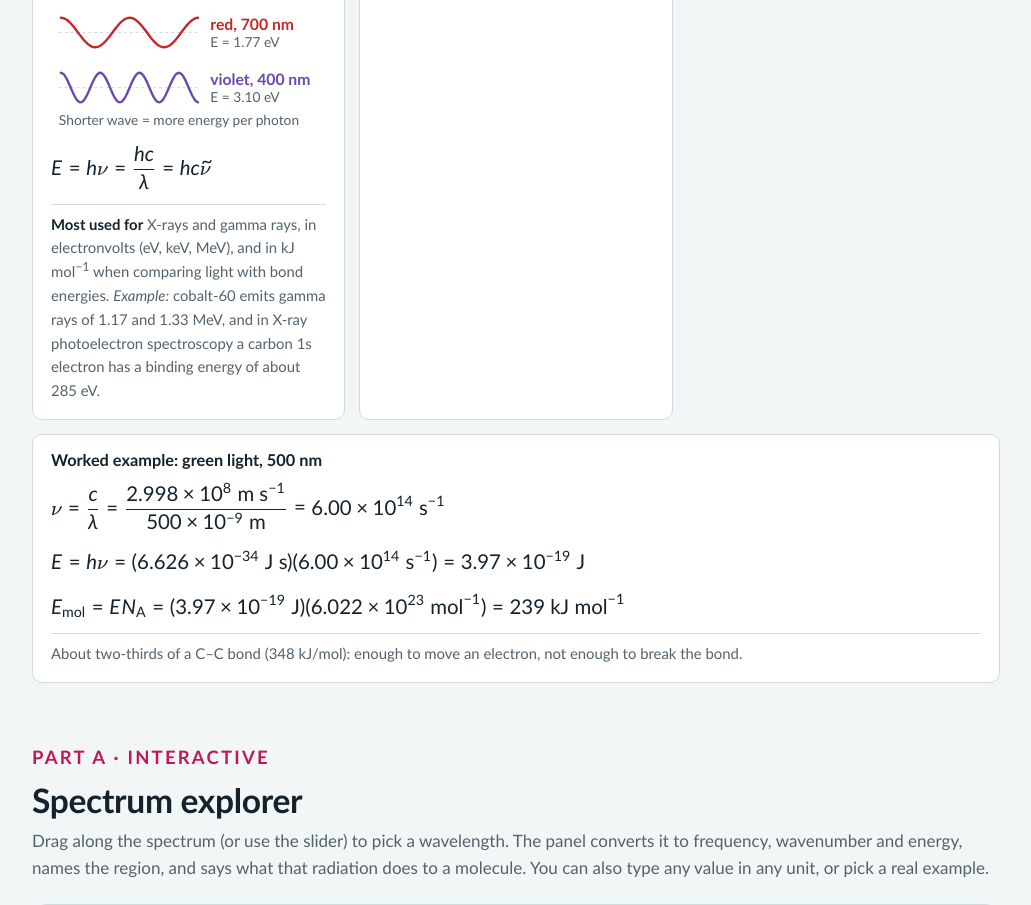
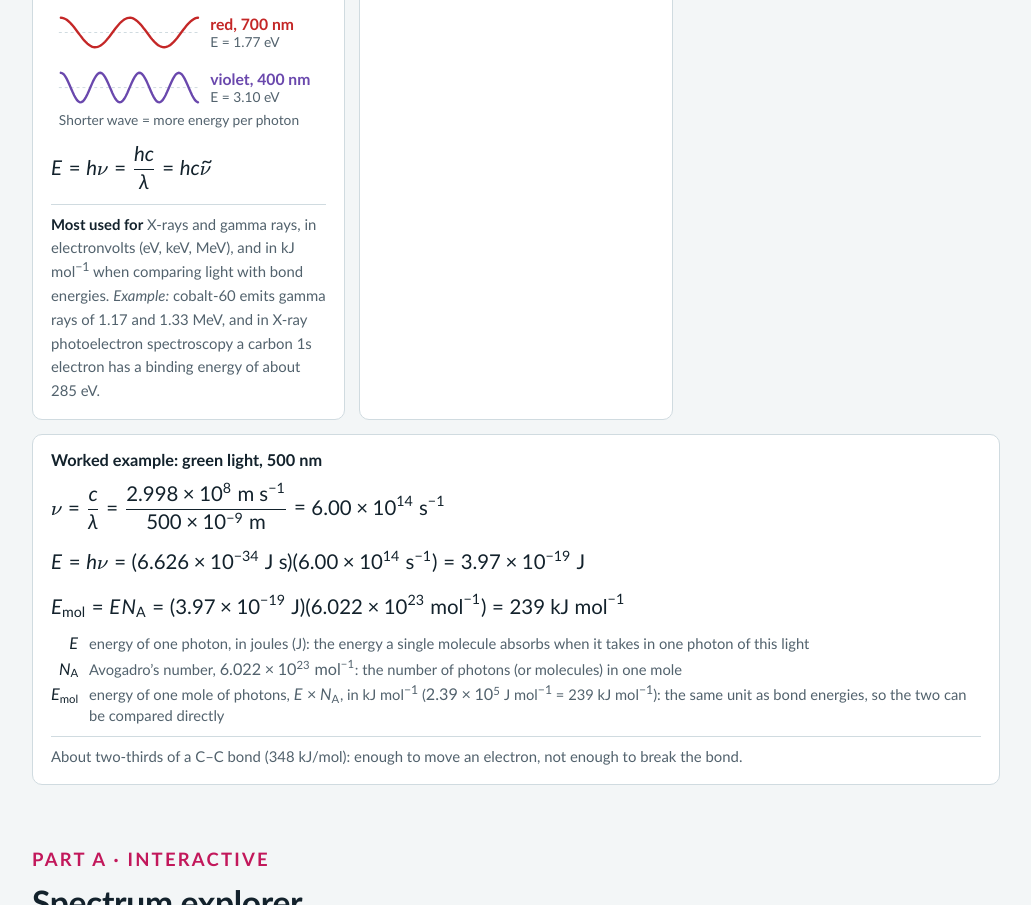
Before and after one commit to sunitathyagarajan/em-radiation, a plain HTML site: page index.html in a window 1280 px wide. Shown: the part 1895-2800 px from the top of the page, without its empty margins (124-1155 px from the left). Drawn offline with nearby package versions, Linux system fonts and the light colour scheme.

Commit message:
Update index.html

```diff
--- a/index.html
+++ b/index.html
@@ -77,10 +77,11 @@ header .wrap{padding-block:36px 30px;display:grid;gap:12px}
 .rtext,.bfig{display:grid;grid-row:span 2;grid-template-rows:subgrid;gap:10px;margin:0}
 .reading .eqblock{align-self:center;justify-self:center;display:flex;flex-direction:column;align-items:center;gap:14px;min-width:0}
 .reading .big{font-family:var(--f-num);font-size:clamp(1.05rem,2.6vw,1.3rem);font-weight:600;text-align:center}
-.reading .terms{display:grid;grid-template-columns:auto minmax(0,1fr);gap:5px 10px;margin:0;font-size:.92rem;line-height:1.4;text-align:left;max-width:340px}
-.reading .terms > div{display:contents}
-.reading .terms dt{font-weight:600;text-align:right;min-width:1.2em}
-.reading .terms dd{margin:0;color:var(--muted)}
+.terms{display:grid;grid-template-columns:auto minmax(0,1fr);gap:5px 10px;margin:0;font-size:.92rem;line-height:1.4;text-align:left;max-width:340px}
+.terms > div{display:contents}
+.terms dt{font-weight:600;text-align:right;min-width:1.2em;white-space:nowrap}
+.terms dd{margin:0;color:var(--muted)}
+.card .terms{max-width:none}
 .reading .cap,.bfig figcaption{color:var(--muted);font-size:.92rem;line-height:1.5;text-align:left;align-self:start}
 @media (max-width:760px){.reading{grid-template-columns:minmax(0,1fr)} .bfig{width:100%;max-width:560px}}
 .bfig svg{width:100%;height:auto;display:block}
@@ -393,6 +394,11 @@ footer .wrap{padding-block:20px 48px}
         <div class="formula">\[ \nu = \frac{c}{\lambda} = \frac{2.998 \times 10^{8}\ \text{m s}^{-1}}{500 \times 10^{-9}\ \text{m}} = 6.00 \times 10^{14}\ \text{s}^{-1} \]</div>
         <div class="formula">\[ E = h\nu = (6.626 \times 10^{-34}\ \text{J s})(6.00 \times 10^{14}\ \text{s}^{-1}) = 3.97 \times 10^{-19}\ \text{J} \]</div>
         <div class="formula">\[ E_{\text{mol}} = E N_{\text{A}} = (3.97 \times 10^{-19}\ \text{J})(6.022 \times 10^{23}\ \text{mol}^{-1}) = 239\ \text{kJ mol}^{-1} \]</div>
+        <dl class="terms" aria-label="What each symbol means">
+          <div><dt>\(E\)</dt><dd>energy of one photon, in joules (J): the energy a single molecule absorbs when it takes in one photon of this light</dd></div>
+          <div><dt>\(N_{\text{A}}\)</dt><dd>Avogadro’s number, \(6.022 \times 10^{23}\ \text{mol}^{-1}\): the number of photons (or molecules) in one mole</dd></div>
+          <div><dt>\(E_{\text{mol}}\)</dt><dd>energy of one mole of photons, \(E \times N_{\text{A}}\), in kJ mol<sup>−1</sup> (\(2.39 \times 10^{5}\) J mol<sup>−1</sup> = 239 kJ mol<sup>−1</sup>): the same unit as bond energies, so the two can be compared directly</dd></div>
+        </dl>
         <p class="why">About two-thirds of a C–C bond (348 kJ/mol): enough to move an electron, not enough to break the bond.</p>
       </div>
     </div>
```
